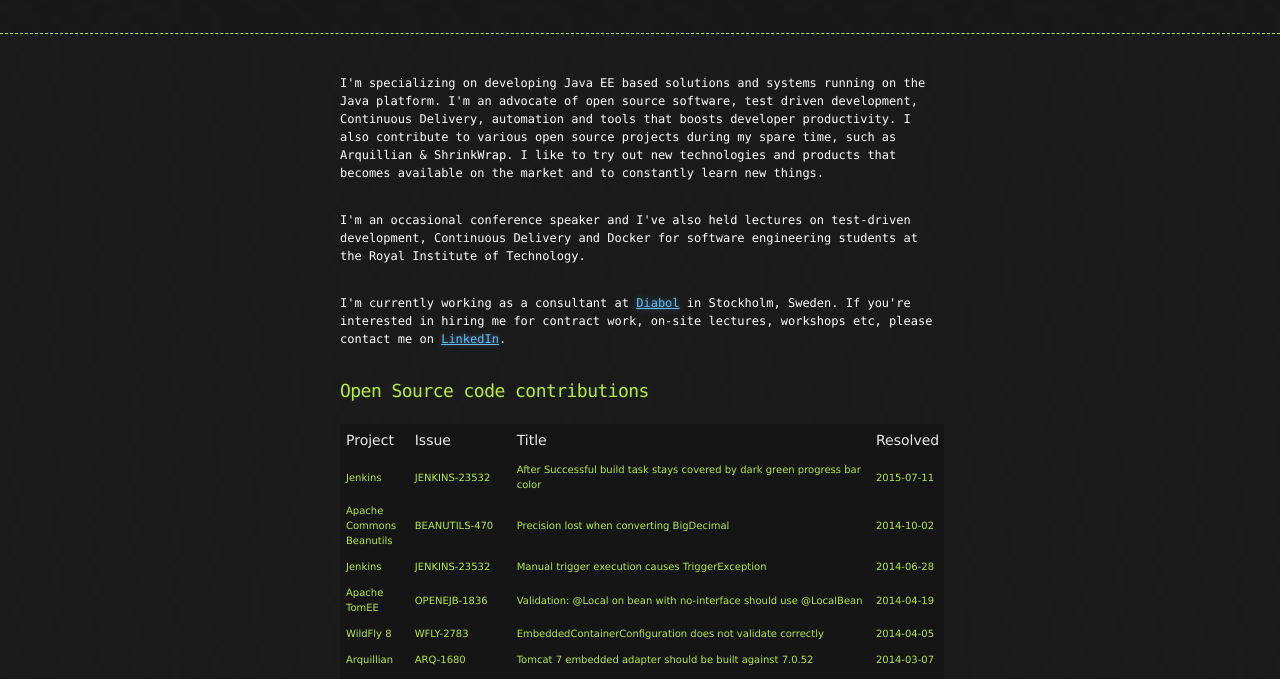
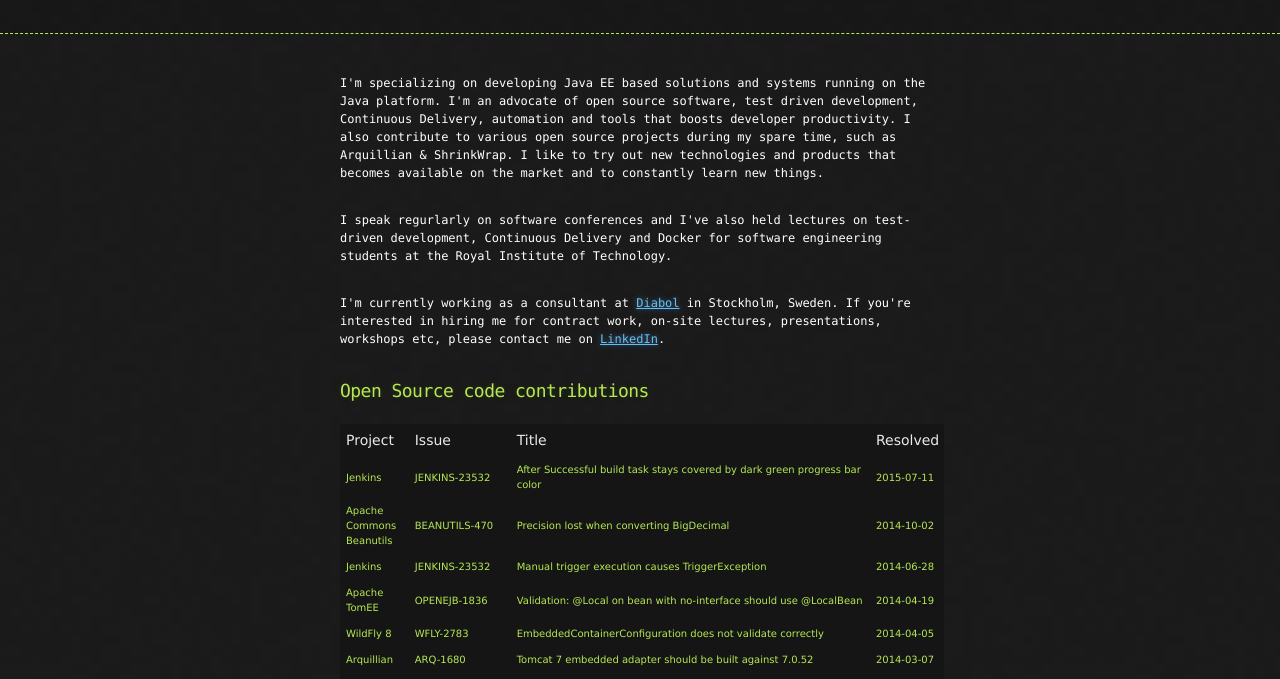
Before and after one commit to tommysdk/tommysdk.github.io, a plain HTML site: page index.html in a window 1280 px wide. Shown: the part 108-787 px from the top of the page. Drawn offline with Linux system fonts and the light colour scheme.

Commit message:
Updated preamble

```diff
--- a/index.html
+++ b/index.html
@@ -34,11 +34,11 @@
                during my spare time, such as Arquillian & ShrinkWrap. I like to try out new technologies
                and products that becomes available on the market and to constantly learn new things.</p>
           <br/>
-          <p>I'm an occasional conference speaker and I've also held lectures on test-driven development, Continuous Delivery and Docker for
+          <p>I speak regurlarly on software conferences and I've also held lectures on test-driven development, Continuous Delivery and Docker for
              software engineering students at the Royal Institute of Technology.</p>
           <br/>
           <p>I'm currently working as a consultant at <a href="http://www.diabol.se" target="_blank">Diabol</a> in Stockholm, Sweden.
-             If you're interested in hiring me for contract work, on-site lectures, workshops etc, please contact me
+             If you're interested in hiring me for contract work, on-site lectures, presentations, workshops etc, please contact me
              on <a href="http://se.linkedin.com/in/tynja" target="_blank">LinkedIn</a>.
           </p>
           <br/>
```
